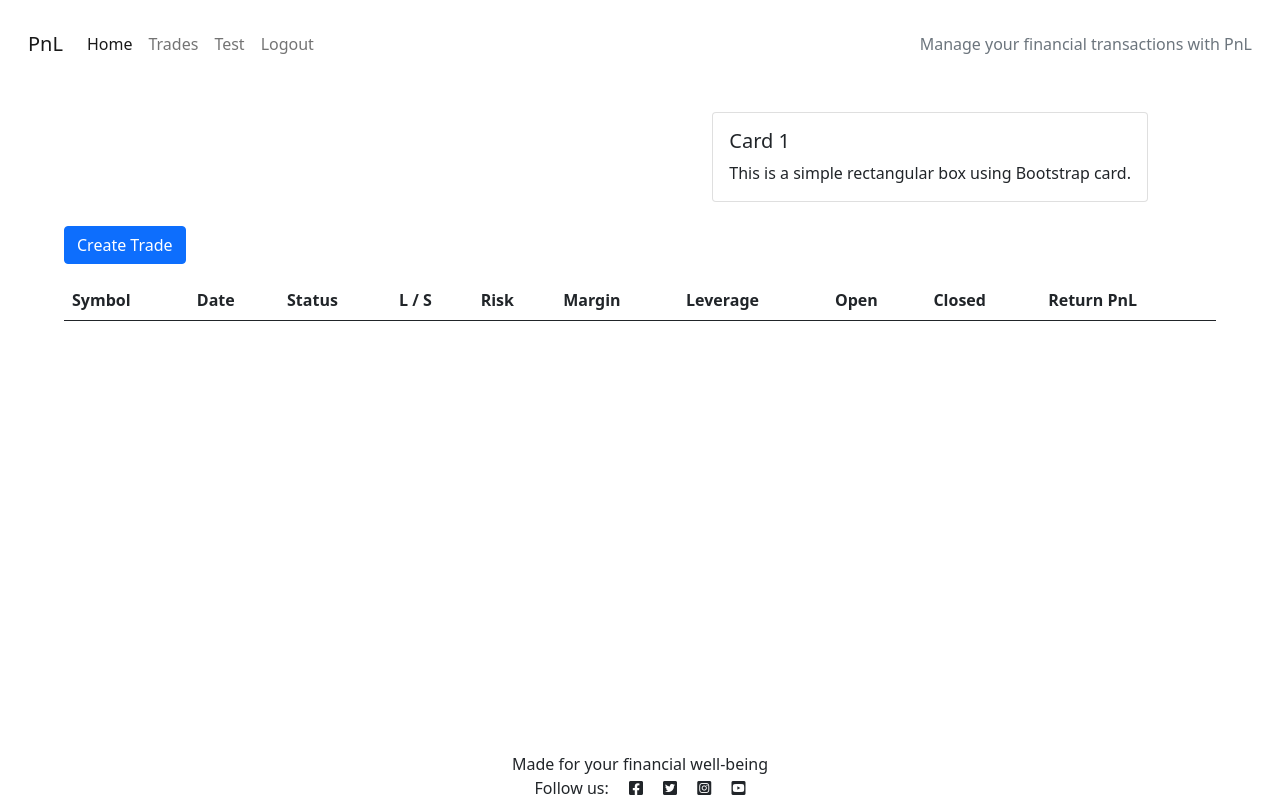
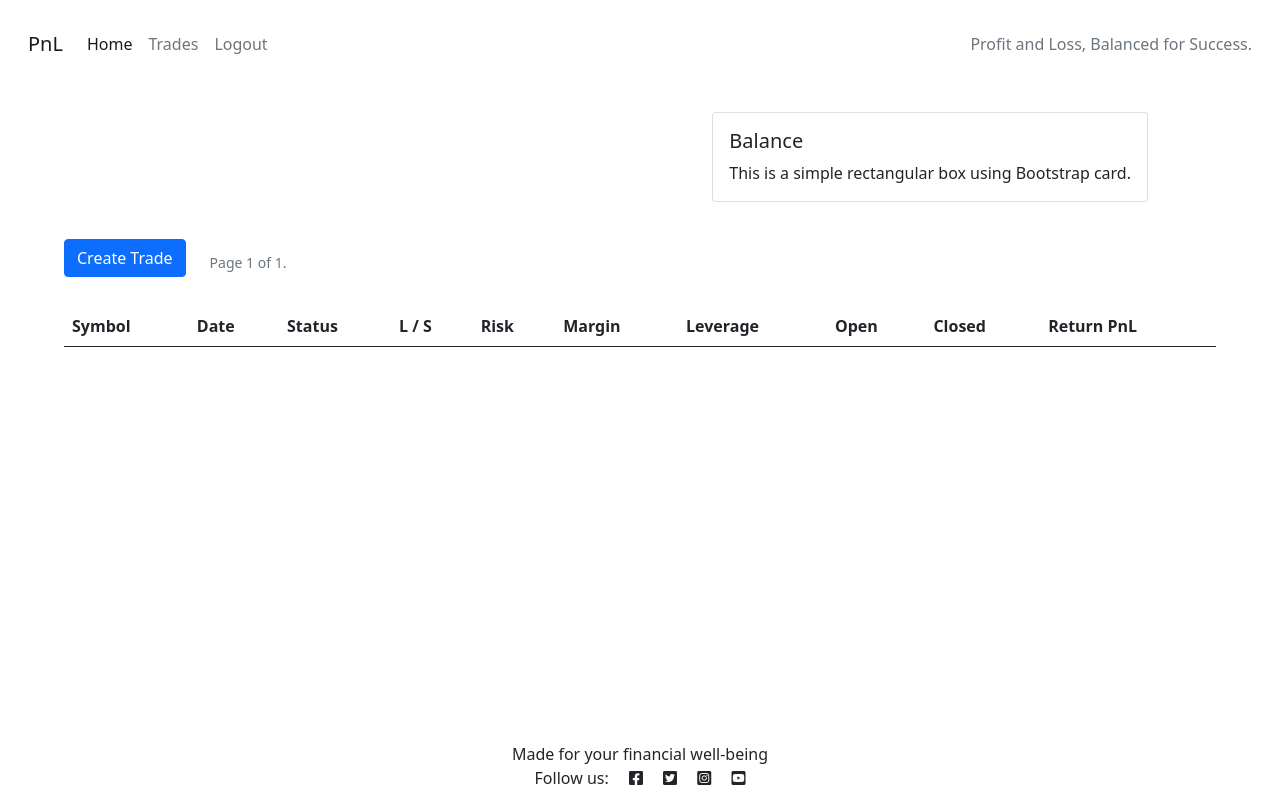
Before and after one commit to Ry-F3/trading-journal, a Django app: page /trade_list/ in a window 1280 px wide. Run offline with Django 3.2, Linux system fonts and the light colour scheme; the visitor is signed in with stand-in values (Sample User, id 1); data that the repository does not hold is empty.

Commit message:
Add pagination and a scroll bar to the trade list

```diff
--- a/journal/urls.py
+++ b/journal/urls.py
@@ -6,7 +6,7 @@ urlpatterns = [
     path('', views.HomeView.as_view(), name='home'),
     path('trade_list/', trade_list, name='trade_list'),
     path('trade_list/post/', trade_list, name='trade_list_post'),
-    path('test/', views.test_view, name='test'),
+    # path('test/', views.test_view, name='test'),
     path('delete-trade/<int:trade_id>/', delete_trade, name='delete_trade'),
     path('get_trade_details/<int:trade_id>/<int:row_number>/', views.get_trade_details, name='get_trade_details'),
 
--- a/journal/views.py
+++ b/journal/views.py
@@ -5,6 +5,7 @@ from django.views import View
 from django.contrib.auth.decorators import permission_required
 from django.contrib.auth.decorators import login_required
 from django.http import JsonResponse, HttpResponseRedirect
+from django.core.paginator import Paginator, EmptyPage, PageNotAnInteger
 
 
 
@@ -19,8 +20,6 @@ class HomeView(View):
             # If the user is not authenticated, redirect to the login page
             return redirect('account/login')
 
-def test_view(request):
-    return render(request, 'test.html')
 
 @login_required
 @permission_required('your_app.delete_trade', raise_exception=True)
@@ -51,14 +50,6 @@ def trade_list(request):
             trade = form.save(commit=False)
             trade.user = request.user  # Set the user to the logged-in user
             save_type = request.POST.get('save_type', 'regular')
-
-            # for existing_trade in trades:
-            #     if existing_trade.return_pnl < 0:
-            #         # Adjust the return_pnl value to hide the minus sign
-            #         existing_trade.return_pnl = abs(existing_trade.return_pnl)
-            #         existing_trade.save()
-            #         print(f"Adjusted return_pnl for trade {existing_trade.return_pnl}")
-
 
             if save_type == 'regular':
                 # Save the trade as usual
@@ -104,10 +95,21 @@ def trade_list(request):
     else:
         form = TradeForm()
 
-
-
     # Filter trades based on the logged-in user
     trades = Trade.objects.filter(user=request.user).order_by('row_number')
+
+        # Pagination
+    paginator = Paginator(trades, 5)  # Show 5 trades per page
+    page = request.GET.get('page')
+
+    try:
+        trades = paginator.page(page)
+    except PageNotAnInteger:
+        # If page is not an integer, deliver first page.
+        trades = paginator.page(1)
+    except EmptyPage:
+        # If page is out of range (e.g. 9999), deliver last page of results.
+        trades = paginator.page(paginator.num_pages)
 
     return render(request, 'trade_list.html', {'trades': trades, 'form': form})
 
--- a/static/css/style.css
+++ b/static/css/style.css
@@ -13,7 +13,7 @@ body {
 }
 
 /* Footer styling */
-.footer {
+footer {
     background-color: #fff;
     position: fixed;
     bottom: 0;
@@ -31,7 +31,7 @@ body {
 }
 
 .pencil_color {
-    color: #bfff00;
+    color: #6c757d;
 }
 
 .hide-cell {
--- a/static/js/currencySwap.js
+++ b/static/js/currencySwap.js
@@ -1,3 +1,5 @@
+
+console.log("are you there");
 document.addEventListener('DOMContentLoaded', function () {
     // Get all elements with the class return-pnl-display
     var elements = document.querySelectorAll('.return-pnl-display');
--- a/static/jquery/editButton.js
+++ b/static/js/editButton.js
@@ -1,11 +1,12 @@
 $(document).ready(function () {
-    console.log('Script loaded');
+    console.log('Script now loaded');
 
     const createTradeForm = $('#createTradeForm');
     const hideCells = $('.hide-cell');  // Select hide-cell elements
     let editMode = false;  // Flag to track if the user is in edit mode
     let currentRowNumber;  // Variable to store the current row number in edit mode
     let currentTradeId;
+    const container = $('.scrollbar-container');
     console.log(editMode);
 
     // Code for handling "Edit Trade" button click
@@ -20,6 +21,9 @@ $(document).ready(function () {
         } catch (error) {
             console.error('Error in edit-trade-button click event:', error);
         }
+
+        // Scroll to the bottom of the container
+        container.scrollTop(container[0].scrollHeight);
     });
 
 
--- a/static/jquery/formFunction.js
+++ b/static/js/formFunction.js
@@ -1,9 +1,12 @@
+console.log()
 $(document).ready(function () {
     // jQuery code
     const createTradeForm = $('#createTradeForm');
     const showCreateTradeForm = $('#showCreateTradeForm');
     const hideCells = $('.hide-cell');
     const createTradeButton = $('#createTradeButton');
+    const container = $('.scrollbar-container');
+
 
     let createTradeFormActive = false; // Flag to track if the createTrade form is active
     console.log(createTradeFormActive);
@@ -20,6 +23,14 @@ $(document).ready(function () {
         createTradeFormActive = !createTradeFormActive; // Toggle the flag
         console.log(createTradeFormActive);
         createTradeForm.toggleClass('hidden-form');
+
+        console.log('scroll:', container);
+
+        // Scroll to the bottom of the container
+        container.scrollTop(container[0].scrollHeight);
+
+        // Additional log to check if the code reaches this point
+        console.log('Scrolled to the bottom');
 
         // Clear the form fields for regular edit
         $('#id_symbol').val('');
@@ -39,6 +50,7 @@ $(document).ready(function () {
         // Hide the "Create Trade" button
         createTradeButton.hide();
 
+
         // Function to enable input fields
         function disableFields() {
             $('#id_position, #id_margin, #id_leverage, #id_open_price, #id_current_price, #id_return_pnl').prop('disabled', true);
@@ -55,6 +67,7 @@ $(document).ready(function () {
         // Check your condition here and set the save type accordingly
         if (createTradeFormActive) {
             $('#saveType').val('regular');
+
         } else {
             $('#saveType').val('overwrite');
         }
--- a/static/jquery/global.js
+++ b/static/js/global.js
@@ -5,6 +5,7 @@ var isLongSelected = false;
 var editMode = false; // Set to true or false based on your logic
 var fieldsEnabled = false;
 console.log('edit mode', editMode);
+
 
 console.log("Initial Global values - isLongSelected:", isLongSelected, "isShortSelected:", isShortSelected);
 
--- a/templates/base.html
+++ b/templates/base.html
@@ -10,9 +10,6 @@
     <link rel="stylesheet" href="https://cdnjs.cloudflare.com/ajax/libs/font-awesome/5.15.3/css/all.min.css">
     <link href="https://cdn.jsdelivr.net/npm/bootstrap@5.0.1/dist/css/bootstrap.min.css" rel="stylesheet"
         integrity="sha384-+0n0xVW2eSR5OomGNYDnhzAbDsOXxcvSN1TPprVMTNDbiYZCxYbOOl7+AMvyTG2x" crossorigin="anonymous">
-    <script src="https://cdn.jsdelivr.net/npm/bootstrap@5.0.1/dist/js/bootstrap.bundle.min.js"
-        integrity="sha384-gtEjrD/SeCtmISkJkNUaaKMoLD0//ElJ19smozuHV6z3Iehds+3Ulb9Bn9Plx0x4" crossorigin="anonymous">
-        </script>
     <script src="https://ajax.googleapis.com/ajax/libs/jquery/3.6.4/jquery.min.js"></script>
     <link rel="stylesheet" type="text/css" href="{% static 'css/style.css' %}">
     <title>PnL - Profit and Loss</title>
@@ -40,9 +37,6 @@
                         <a class="nav-link" href="{% url 'trade_list' %}">Trades</a>
                     </li>
                     <li class="nav-item">
-                        <a class="nav-link" href="{% url 'test' %}">Test</a>
-                    </li>
-                    <li class="nav-item">
                         <a class="nav-link" href="{% url 'account_logout' %}">Logout</a>
                     </li>
                     {% else %}
@@ -56,7 +50,7 @@
 
                 </ul>
                 <span class="navbar-text text-muted">
-                    Manage your financial transactions with PnL
+                    Profit and Loss, Balanced for Success.
                 </span>
             </div>
         </div>
@@ -99,6 +93,9 @@
             alert.close();
         }, 2000);
     </script>
+    <script src="https://cdn.jsdelivr.net/npm/bootstrap@5.0.1/dist/js/bootstrap.bundle.min.js"
+    integrity="sha384-gtEjrD/SeCtmISkJkNUaaKMoLD0//ElJ19smozuHV6z3Iehds+3Ulb9Bn9Plx0x4" crossorigin="anonymous">
+    </script>
 
 </body>
 
--- a/templates/trade_list.html
+++ b/templates/trade_list.html
@@ -3,11 +3,46 @@
 {% load static %}
 {% block head_title %}{% trans "Trade List" %}{% endblock head_title %}
 {% block content %}
-<div class="container p-2 m-3">
+<style>
+    .pencil_color {
+        color: #6c757d;
+    }
+
+    /* Apply styles to the scrollbar container */
+    .scrollbar-container {
+        max-height: 360px;
+        /* Set a maximum height for the container */
+        overflow-y: auto;
+        scrollbar-width: thin;
+        /* For Firefox */
+        scrollbar-color: #ccc #f0f0f0;
+        /* For Firefox */
+
+        /* For Webkit browsers (Chrome, Safari) */
+        &::-webkit-scrollbar {
+            width: 6px;
+            /* Set the width of the scrollbar */
+        }
+
+        &::-webkit-scrollbar-thumb {
+            background-color: #ccc;
+            /* Color of the scrollbar thumb */
+            border-radius: 3px;
+            /* Curved border radius */
+        }
+
+        &::-webkit-scrollbar-track {
+            background-color: #f0f0f0;
+            /* Color of the scrollbar track */
+        }
+    }
+</style>
+
+<div class="container p-2 m-3 mb-2">
     <div class="d-flex">
         <div class="card ms-auto">
             <div class="card-body">
-                <h5 class="card-title">Card 1</h5>
+                <h5 class="card-title">Balance</h5>
                 <p class="card-text">This is a simple rectangular box using Bootstrap card.</p>
             </div>
         </div>
@@ -29,6 +64,7 @@
                 <th>Return PnL</th>
             </tr>
         </thead>
+
         <tbody>
             {%for trade in trades%}
             <tr id="tradeRow{{ trade.row_number }}" data-trade-id="{{ trade.id }}">
@@ -57,8 +93,30 @@
                 </td>
             </tr>
             {% endfor %}
-            <!-- Create Trade button -->
+            <div class="d-flex align-items-center">
                 <button id="showCreateTradeForm" class="btn btn-primary mb-3">Create Trade</button>
+
+                <!-- Pagination Links -->
+                <div class="pagination">
+                    <span class="step-links p-3 pb-4 m-2">
+                        {% if trades.has_previous %}
+                        <a href="?page=1">&laquo; first</a>
+                        <a href="?page={{ trades.previous_page_number }}">previous</a>
+                        {% endif %}
+
+                        <span class="current small text-muted">
+                            Page {{ trades.number }} of {{ trades.paginator.num_pages }}.
+                        </span>
+
+                        {% if trades.has_next %}
+                        <a href="?page={{ trades.next_page_number }}">next</a>
+                        <a href="?page={{ trades.paginator.num_pages }}">last &raquo;</a>
+                        {% endif %}
+                    </span>
+                </div>
+            </div>
+
+
             <div id="createTradeForm" class="hidden-form">
                 <form method="post" action="{% url 'trade_list_post' %}" id="createTradeForm">
                     {% csrf_token %}
@@ -120,10 +178,10 @@
 
 
 <script src="https://ajax.googleapis.com/ajax/libs/jquery/3.6.4/jquery.min.js"></script>
-<script src="{% static 'jquery/global.js' %}"></script>
-<script src="{% static 'jquery/longShort.js' %}"></script>
-<script src="{% static 'jquery/editButton.js' %}"></script>
-<script src="{% static 'jquery/formFunction.js' %}"></script>
+<script src="{% static 'js/global.js' %}"></script>
+<script src="{% static 'js/longShort.js' %}"></script>
+<script src="{% static 'js/editButton.js' %}"></script>
+<script src="{% static 'js/formFunction.js' %}"></script>
 <script src="{% static 'js/currencySwap.js' %}"></script>
 
 
```
Also changed, not shown: templates/test.html (+7 -2 lines), static/js/longShort.js (renamed from static/jquery/longShort.js). Lines whose indentation alone changed are shown as unchanged.
